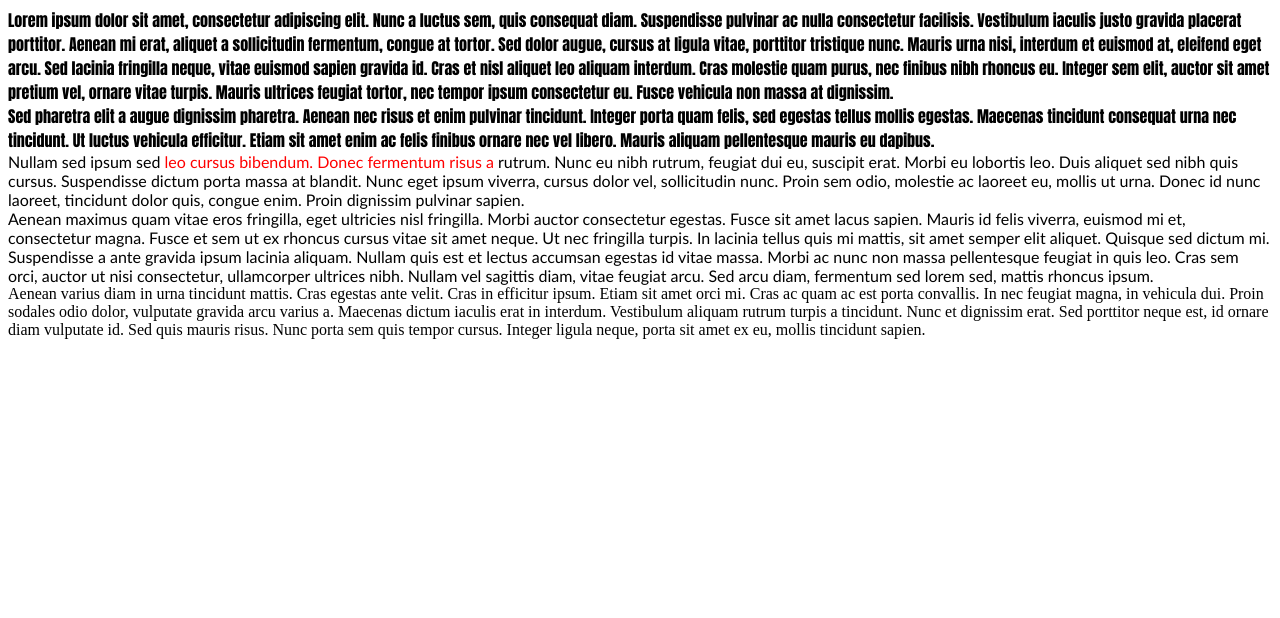
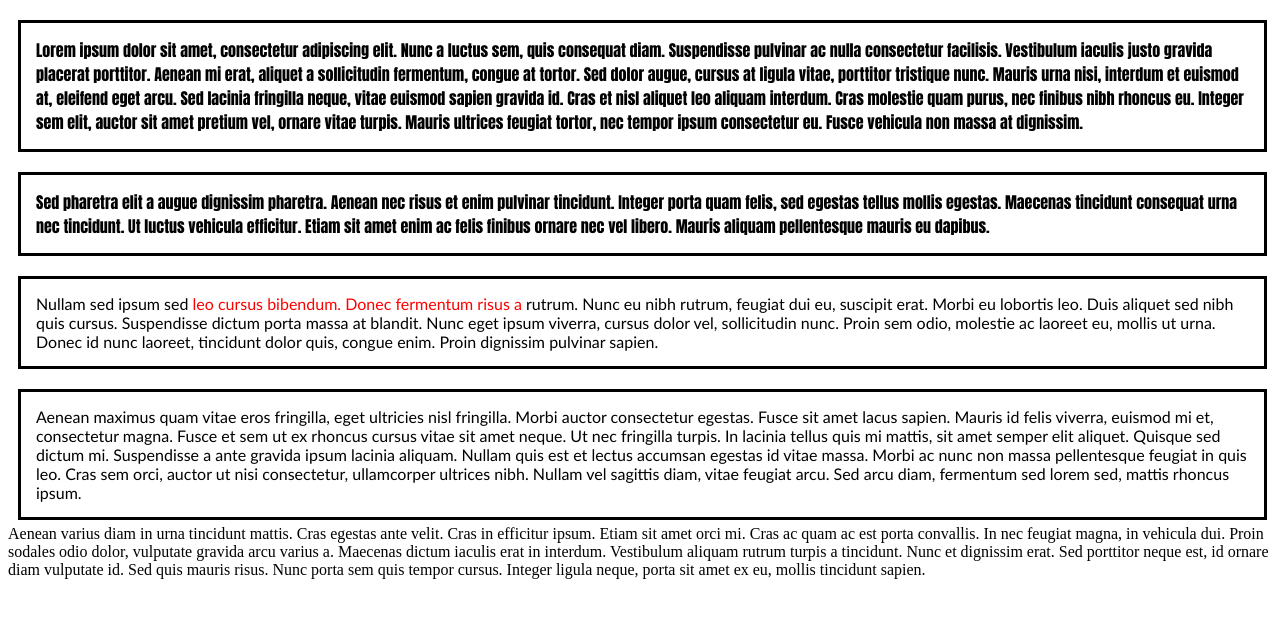
Before and after one commit to ToddMurphy92/itetc-websites, a plain HTML site: page div_span.html in a window 1280 px wide. Drawn offline with Linux system fonts and the light colour scheme.

Commit message:
Added borders to div

```diff
--- a/css/divStyle.css
+++ b/css/divStyle.css
@@ -1,5 +1,8 @@
 div {
     font-family: Impact, Haettenschweiler, 'Arial Narrow Bold', sans-serif;
+    margin: 20px 5px 5px 10px;
+    border: solid;
+    padding: 15px;
 }
 
 .importantNotes {
```
